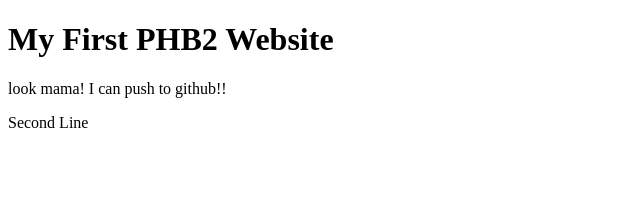
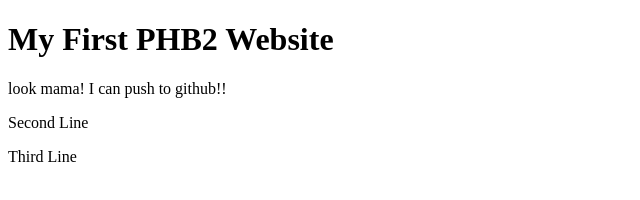
Before and after one commit to kstanvir/PH-B2, a plain HTML site: page index.html in a window 1280 px wide. Shown: the full height of the page, 0-640 px from the left. Drawn offline with Linux system fonts and the light colour scheme.

Commit message:
third line entered

```diff
--- a/index.html
+++ b/index.html
@@ -12,6 +12,7 @@
         <h1> My First PHB2 Website</h1>
         <p>look mama! I can push to github!!</p>
         <p> Second Line</p>
+        <p> Third Line</p>
     </body>
 
 
```
